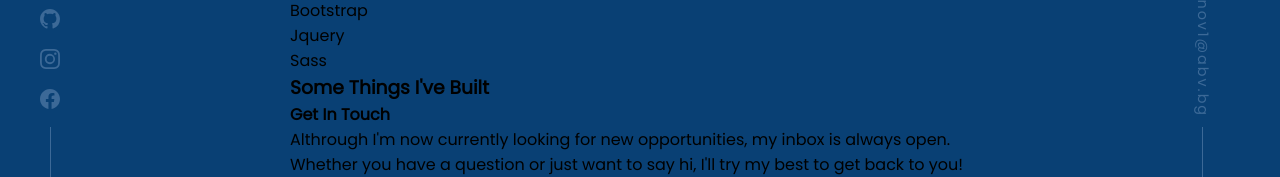
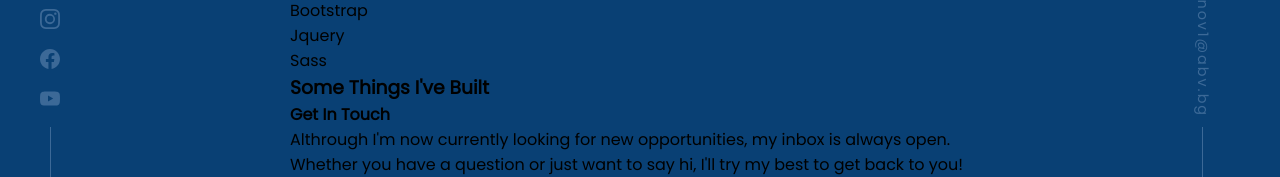
Before and after one commit to StroverIT/portfolio, a React (Create React App) app: page / in a window 1280 px wide. Shown: the part 583-760 px from the top of the page. Built offline with nearby package versions, Linux system fonts and the light colour scheme.

Commit message:
Adding youtube icon

```diff
--- a/src/components/nav/Navigation.jsx
+++ b/src/components/nav/Navigation.jsx
@@ -1,7 +1,7 @@
 import React from "react";
 import "./navigation.css";
 import Logo from "../../assets/Logo.svg";
-import { BsInstagram, BsGithub, BsFacebook } from "react-icons/bs";
+import { BsInstagram, BsGithub, BsFacebook, BsYoutube } from "react-icons/bs";
 
 const Navigation = () => {
   return (
@@ -14,15 +14,15 @@ const Navigation = () => {
           <ul className="d-flex flex-column flex-md-row align-items-center">
             <li className="secondary-color">
               {" "}
-              <span className="primary-color">01.</span> About
+              <a href=""><span className="primary-color">01.</span> About</a>
             </li>
             <li className="secondary-color">
               {" "}
-              <span className="primary-color">02.</span> Work
+              <a href=""><span className="primary-color">02.</span> Work</a>
             </li>
             <li className="secondary-color">
               {" "}
-              <span className="primary-color">03.</span> Contact
+              <a href=""><span className="primary-color">03.</span> Contact</a>
             </li>
             <li className="btn">Resume</li>
           </ul>
@@ -47,6 +47,11 @@ const Navigation = () => {
                     <BsFacebook />
                   </a>
                 </li>
+                <li>
+                  <a href="">
+                    <BsYoutube />
+                  </a>
+                </li>
                 </ul>
               </div>
           </div>
```
